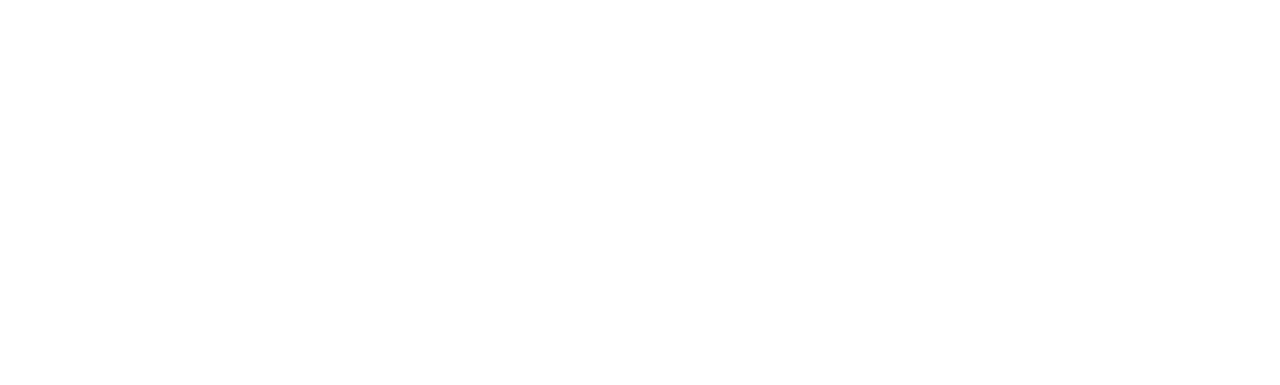
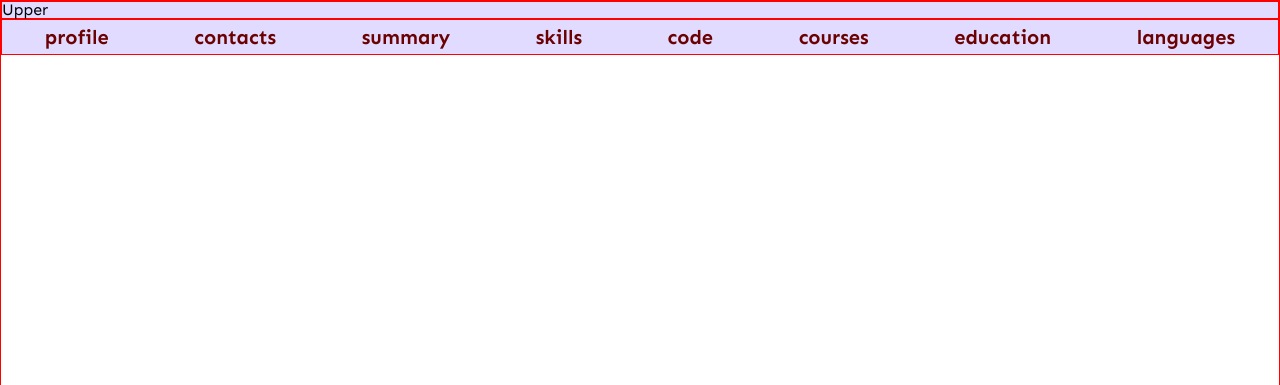
Before and after one commit to Snegopad-izh/rsschool-cv, a plain HTML site: page index.html in a window 1280 px wide. Shown: the top 385 px of the page. Drawn offline with Linux system fonts and the light colour scheme.

Commit message:
feat: add basic page layout

```diff
--- a/index.html
+++ b/index.html
@@ -1,2 +1,61 @@
-<!doctype html>
-<title>Snegopad</title>
+<!DOCTYPE html>
+<html lang="en">
+<head>
+    <meta charset="UTF-8">
+    <meta http-equiv="X-UA-Compatible" content="IE=edge">
+    <meta name="viewport" content="width=device-width, initial-scale=1.0">
+    <link rel="stylesheet" href="style.css">
+    <link rel="icon" href="https://img.icons8.com/wired/64/000000/camo-cream.png" type="image/png" sizes="64x64">
+    <title>CV:Igor Radchenko</title>
+</head>
+<body>
+    <header class= "header">
+        <div>
+            <p>
+                Upper
+            </p>
+        </div>
+
+
+        <div>
+            <nav>
+                <ul>
+                    <li><a href="#profile">profile</a></li>
+                    <li><a href="#contacts">contacts</a></li>
+                    <li><a href="#summary">summary</a></li>
+                    <li><a href="#skills">skills</a></li>
+                    <li><a href="#code">code</a></li>
+                    <li><a href="#courses">courses</a></li>
+                    <li><a href="#education">education</a></li>
+                    <li><a href="#languages">languages</a></li>
+                </ul>
+            </nav>
+        </div>
+    </header>
+
+
+
+
+
+
+
+
+
+
+
+
+
+
+
+
+    <main class="main">
+            <h1>Main</h1>
+    </main>
+
+    <footer class="footer">
+
+        <h1>Footer</h1>
+
+    </footer>
+</body>
+</html>
--- a/style.css
+++ b/style.css
@@ -1,3 +1,102 @@
-.container {
+@font-face {
+    font-family: 'Sen';
+    src: url("assets/fonts/Sen-Regular.ttf");
+    font-weight: 100;
+}
+@font-face {
+    font-family: 'Sen';
+    src: url("assets/fonts/Sen-Bold.ttf");
+    font-weight: 300;
+}
+@font-face {
+    font-family: 'Sen';
+    src: url("assets/fonts/Sen-ExtraBold.ttf");
+    font-weight: 800;
+}
+
+* {
+    margin: 0;
+    padding: 0;
+    box-sizing: border-box;
+}
+
+a, a.text:active {
+    text-decoration: none;
+}
+
+li {
+    text-decoration: none;
+    list-style: none;
+}
+
+div {
+    border: 1px solid red;
+}
+
+body {
     display: flex;
+    flex-direction: column;
+    justify-content: space-between;
+    min-width: 320px;
+    min-height: 100vh;
+    font-size: 16px;
+    font-weight: 200;
+    line-height: 1;
+    color: #000000;
+    font-family: 'Sen', sans-serif;
+    border: 1px solid red;
 }
+
+header {
+    background-color: rgb(224, 219, 255);
+}
+header ul {
+    display: flex;
+    justify-content:space-around;
+    flex-wrap: wrap;
+
+}
+
+header li {
+    display: block;
+    background-color: rgb(224, 219, 255);
+    margin-left: 0.5em;
+    margin-right: 0.5em;
+
+}
+
+header a{
+    text-decoration: none;
+    font-size: 20px;
+    font-weight: 400;
+    line-height: 1.7em;
+    color: rgb(107, 1, 1);
+    margin: 20;
+}
+
+
+
+
+
+
+
+
+
+
+
+
+
+
+
+
+
+
+
+
+.main {
+    border: 1px solid red;
+}
+
+.footer {
+    border: 1px solid red;
+}
```
Also changed, not shown: assets/fonts/Sen-Bold.ttf (added), assets/fonts/Sen-ExtraBold.ttf (added), assets/fonts/Sen-Regular.ttf (added).
